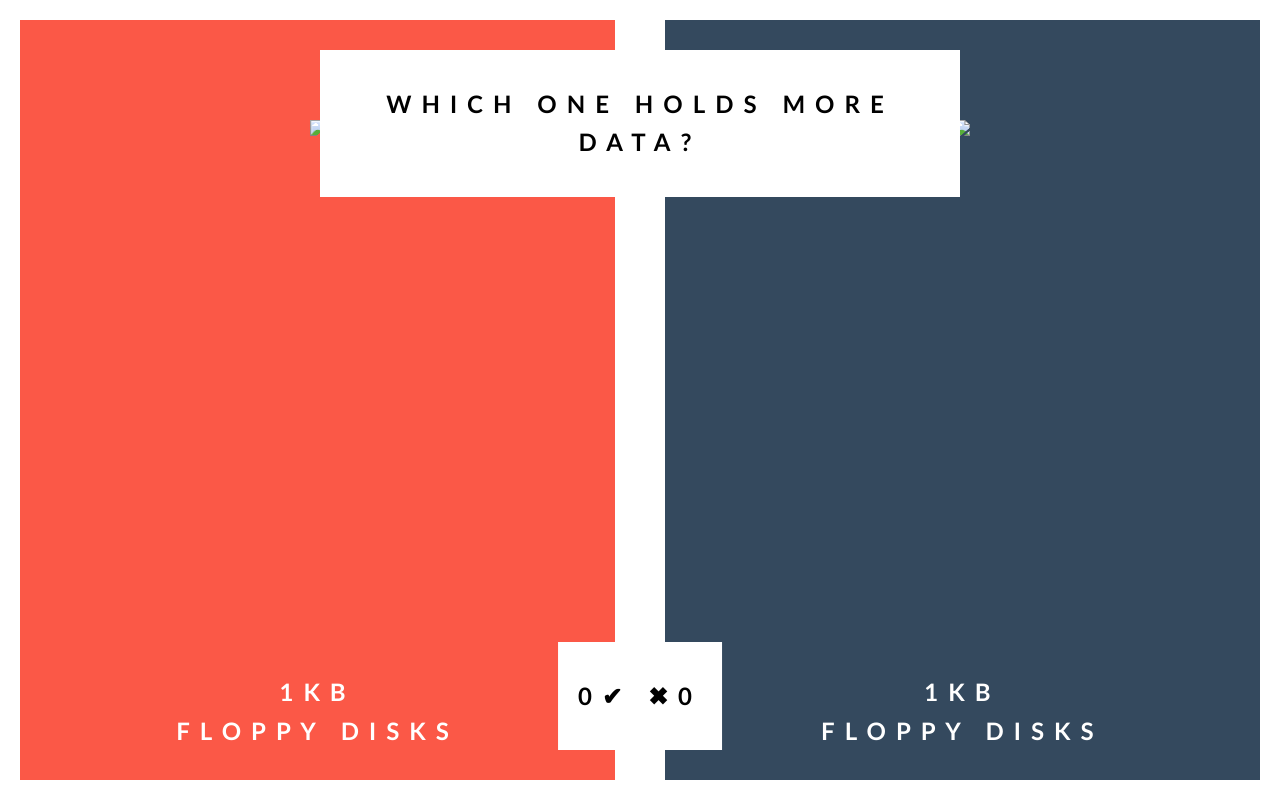
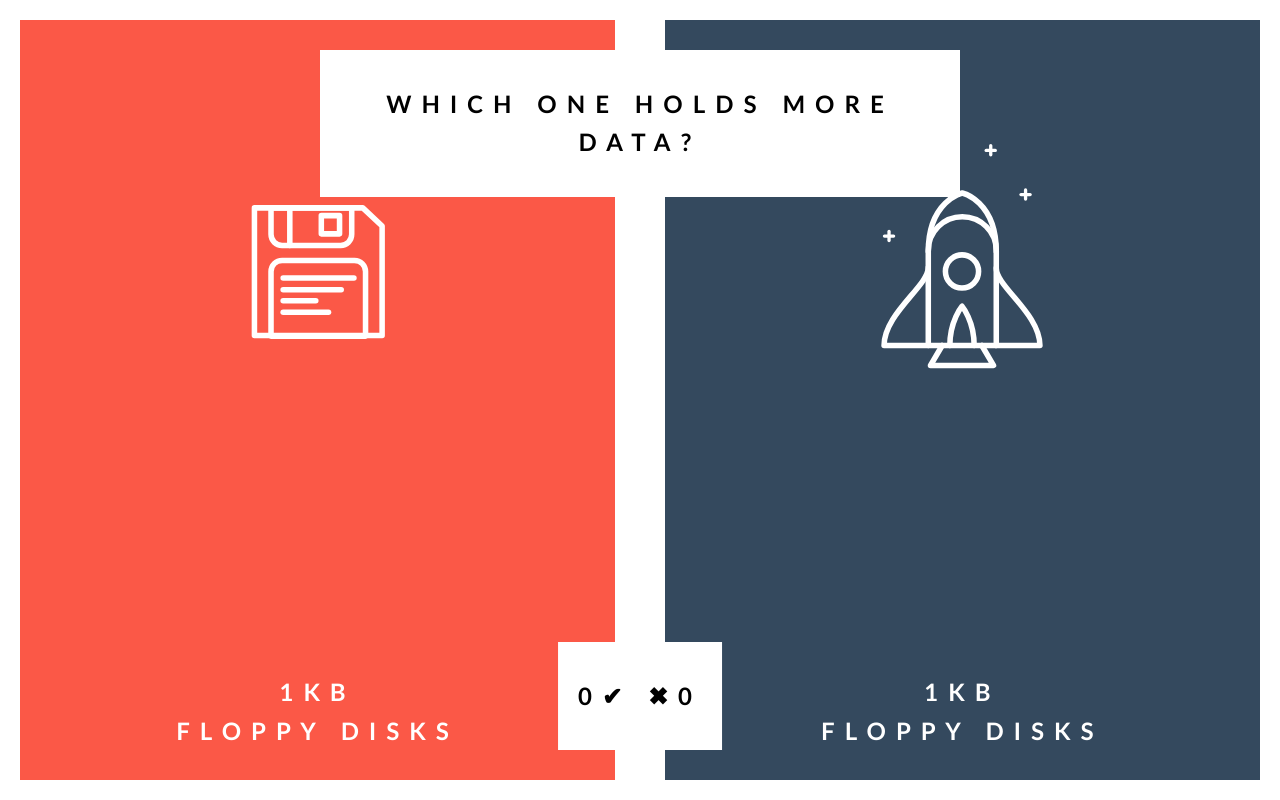
Before and after one commit to belens/data-quiz, a website: page app/index.html in a window 1280 px wide. Drawn offline with nearby package versions, Linux system fonts and the light colour scheme; files that its build step writes are made by us from their sources; the site is published under a folder, as on GitHub Pages, so addresses that start at the root find nothing.

Commit message:
github; changes to make site compatible with github

```diff
--- a/app/index.html
+++ b/app/index.html
@@ -16,12 +16,12 @@
   <body>
     <div id="shell">
       <a id="one" class="option option1" tabindex="0">
-        <img src="/images/floppy.svg">
+        <img src="images/floppy.svg">
         <p>1KB<br>FLOPPY DISKS</p>
       </a>
 
       <a class="option option2" tabindex="0">
-        <img src="/images/apollo.svg">
+        <img src="images/apollo.svg">
         <p>1KB<br>FLOPPY DISKS</p>
       </a>
 
--- a/app/scripts/main.js
+++ b/app/scripts/main.js
@@ -1,4 +1,4 @@
 document.getElementById("one").addEventListener("click", function(){
     document.getElementById("shell").classList = "anwsered";
-    document.getElementById("topbox").innerHTML = 'asdf';
+    document.getElementById("topbox").innerHTML = 'Correct!';
 });
--- a/docs/scripts/main.js
+++ b/docs/scripts/main.js
@@ -1 +1 @@
-"use strict";document.getElementById("one").addEventListener("click",function(){document.getElementById("shell").classList="anwsered",document.getElementById("topbox").innerHTML="asdf"});
+"use strict";document.getElementById("one").addEventListener("click",function(){document.getElementById("shell").classList="anwsered",document.getElementById("topbox").innerHTML="Correct!"});
```
Also changed, not shown: docs/index.html (+1 -1 lines).
